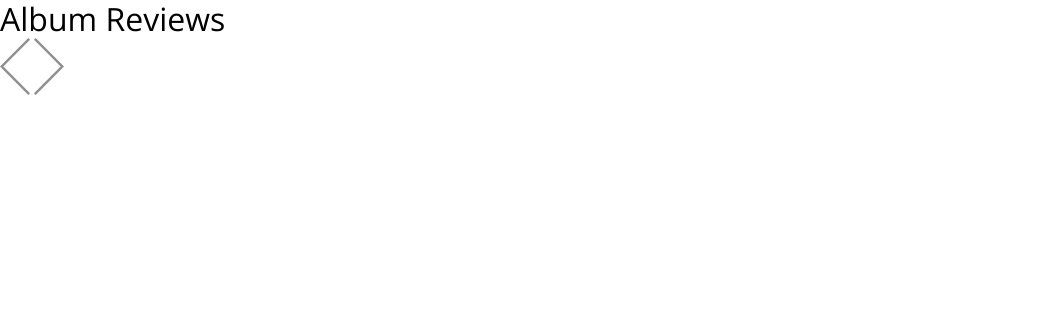
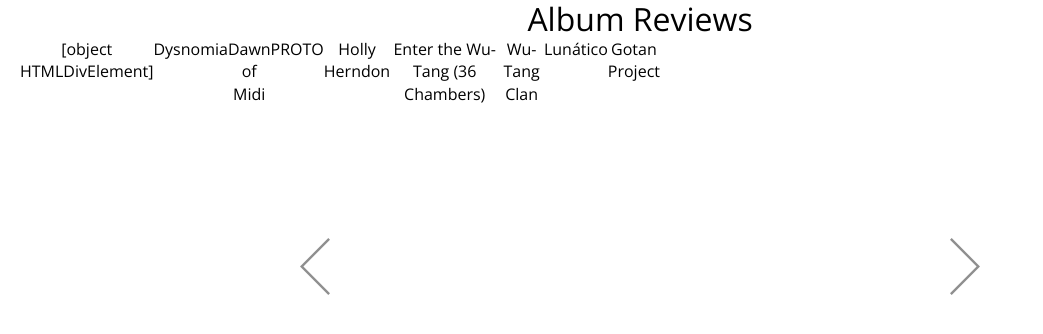
Before and after one commit to mjsirois/assignment-3--intro-to-internet-programming--cs-275--fall-2022, a website: page index.html in a window 1280 px wide. Shown: the whole page, without its empty margins (0-1043 px from the left). Drawn offline with nearby package versions, Linux system fonts and the light colour scheme.

Commit message:
Declared some JSON, button variables

```diff
--- a/js/main.js
+++ b/js/main.js
@@ -1,12 +1,34 @@
 let elements = (json) => {
 
+    let musicSlides = document.querySelector(`.carousel-slides`);
+    let slideContainer = document.createElement(`div`);
+    slideContainer.setAttribute(`class`, `slide-container`);
 
+    for(let i = 0; i <json.length; i++) {
+
+        let albums = `<h2>${json[i].album}</h2>`;
+        slideContainer += albums;
+
+        let artists = `<a>${json[i].artist}</a>`;
+        slideContainer += artists;
+
+
+
+    }
+
+    musicSlides.innerHTML = slideContainer;
 };
 
 window.onload = () => {
+
+    let arrowButtons = document.getElementsByClassName(`carousel-navigation`);
+    let leftButton = arrowButtons[0];
+    let rightButton = arrowButtons[1];
+
+
     let body = document.querySelector(`body`);
     let script = document.createElement(`script`);
 
     script.setAttribute(`src`, `json/data.json`);
     body.append(script);
-}
+};
--- a/styles/main.css
+++ b/styles/main.css
@@ -1,15 +1,27 @@
 .carousel {
-
+  position: relative;
 }
 
-.carousel-navigation {
+.carousel-navigation a:first-of-type {
+  position: absolute;
+  text-align: center;
+  top: 200px;
+  left: 300px;
+}
 
+.carousel-navigation a:last-of-type {
+  position: absolute;
+  text-align: center;
+  top: 200px;
+  right: 300px;
 }
 
 .carousel-slides {
+  display: flex;
   width: 640px;
   padding-left: 20px;
   padding-right: 20px;
+  text-align: center;
 }
 
 h1 {
@@ -20,4 +32,9 @@
 body {
   font-family: 'Open Sans', sans-serif;
   font-size: 16px;
+  line-height: 1.4;
 }
+
+header {
+  text-align: center;
+}
```
